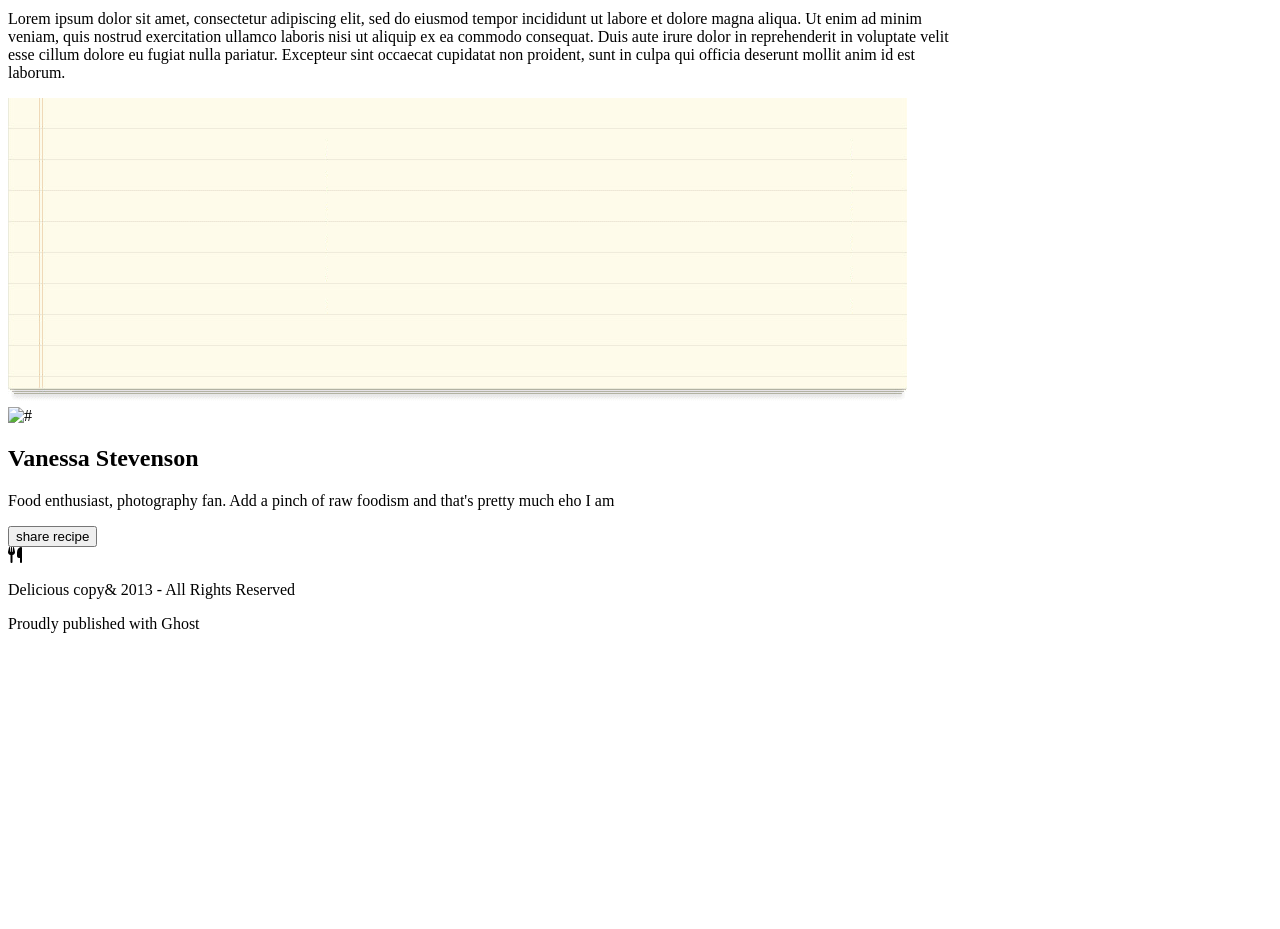
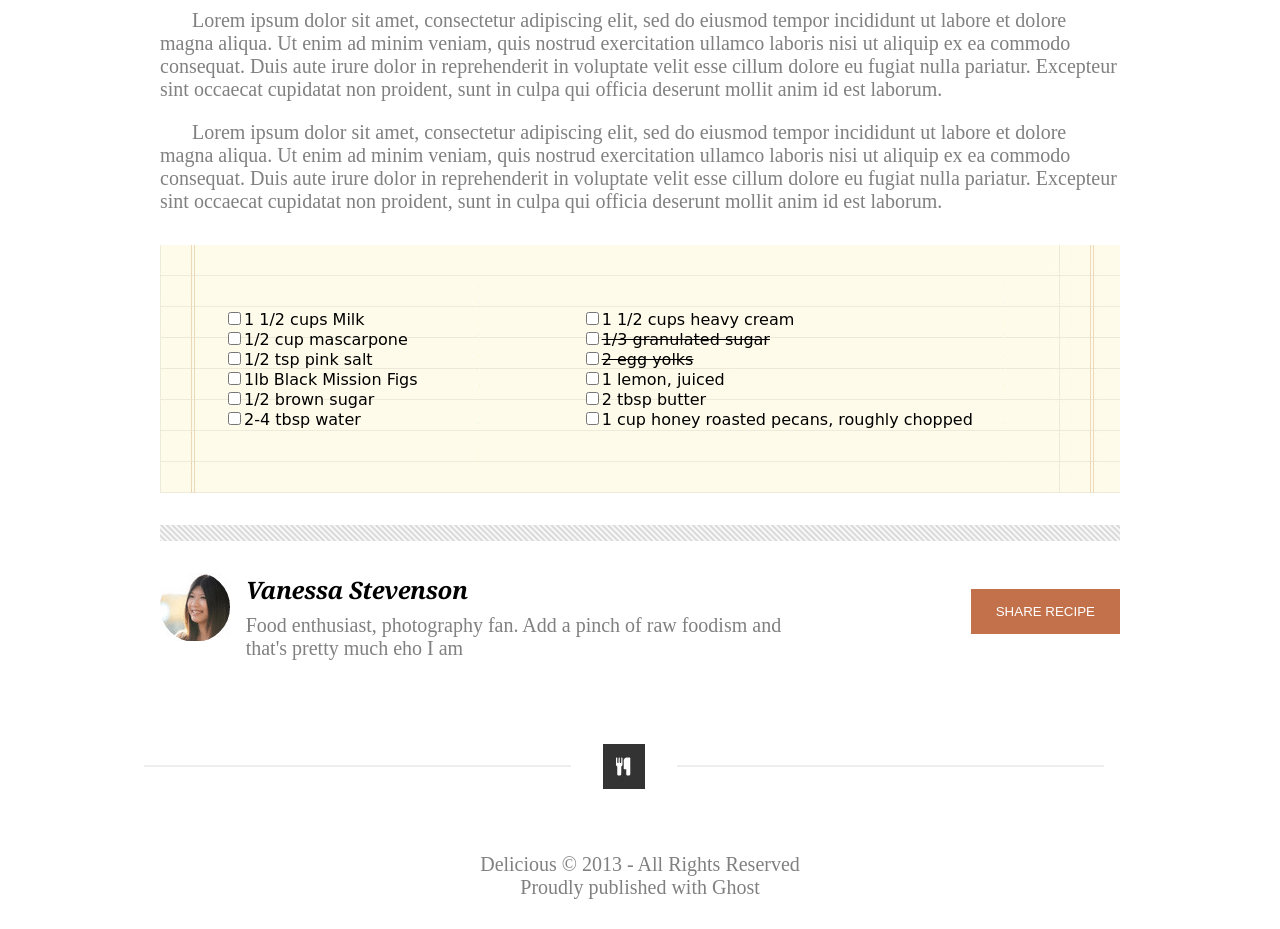
Before and after one commit to Dcastro99/chocolate-pizza, a plain HTML site: page index.html in a window 1280 px wide. Shown: the part 1100-2029 px from the top of the page. Before the commit the page ends 1749 px from the top, so only its background shows below. Drawn offline with Linux system fonts and the light colour scheme; a web font is replaced by a local one.

Commit message:
finished lab 10a

```diff
--- a/css/style.css
+++ b/css/style.css
@@ -2,10 +2,194 @@
 
 body{
   width: 960px;
+  margin: 30px auto;
 }
 
-header{
-  /* display: flex;
+#delicious,
+#sectionHeader,
+#vanessa {
+  display: block;
+}
+
+#sectionHeader {
+  margin-bottom: 2rem;
+}
+
+h2,
+h3 {
+  margin-top: 0;
+  margin-bottom: 0;
+  margin-left: 1rem;
+}
+
+h1 {
+  margin-bottom: 0;
+  font-family: sans-serif;
+  font-weight: bolder;
+  font-size: 3rem;
+  letter-spacing: -2px;
+}
+
+h2 {
+  font-size: 3rem;
+  font-family: 'Licorice', cursive;
+  letter-spacing: 3px;
+  font-style: italic;
+}
+
+h3 {
+  font-family:monospace;
+  color: grey;
+  letter-spacing: -1px;
+  word-spacing: -5px;
+}
+
+main h3 {
+  margin-left: 0;
+  font-size: 1.25rem;
+}
+
+.fa-print {
+  margin-left: 64%;
+  font-size: 1rem;
+}
+#pageHeader {
+  display: flex;
   flex-direction: row;
-  justify-content: space-between;  */
+  width: 50%;
 }
+
+header {
+  width: 960px;
+  display: flex;
+  flex-direction: row;
+  justify-content: space-between;
+  align-items: center;
+}
+
+#mainNav {
+  display: flex;
+  align-items: center;
+  /* margin-left: 22%; */
+}
+
+i {
+  font-size: 30px;
+}
+
+.fa-pinterest-square {
+  margin-right: 1rem;
+}
+
+.stripes {
+  margin-top: 2rem;
+  width: 960px;
+  padding: .5rem;
+  background: repeating-linear-gradient(
+    45deg, lightgrey, white 2px, lightgrey 4px
+  );
+}
+
+section {
+  margin-top: 2rem;
+}
+
+p {
+  text-indent: 2rem;
+  color: grey;
+  font-size: 1.25rem;
+}
+
+#aboutVanessa {
+  display: flex;
+  flex-direction: row;
+  justify-content: space-between;
+  align-items:flex-start;
+  margin-top: 2rem;
+}
+
+#vanessa {
+  margin-right: 14%;
+  width: 60%;
+}
+
+#vanessa h2 {
+  font-family: Cambria, Cochin, Georgia, Times, 'Times New Roman', serif;
+  font-size: 1.5rem;
+  letter-spacing: -.5px;
+  margin-left: 0;
+}
+
+#vanessa p {
+  margin-top: .5rem;
+  text-indent: 0;
+  font-size: 1.25rem;
+  color: grey;
+}
+button {
+  width: fit-content;
+  padding: 15px 25px;
+  background-color: rgb(195, 113, 75);
+  color: white;
+  border: none;
+  margin-top: 1rem ;
+}
+
+button:hover {
+  cursor: pointer;
+}
+
+footer {
+  display: flex;
+  flex-direction: column;
+  justify-content: center;
+  align-items: center;
+  margin-top: 4rem;
+}
+
+footer p {
+  margin-top: 0;
+  margin-bottom: 0;
+  text-indent: 0;
+}
+
+#footerUtensil {
+  width: 960px;
+  display: flex;
+  flex-direction: row;
+  justify-content: center;
+  align-items: center;
+  margin-bottom: 4rem;
+}
+
+.footerLine {
+  width: 960px;
+  border: .5px solid rgba(211, 211, 211, 0.397);
+}
+
+footer div:first-child {
+  margin-right: 2rem;
+}
+
+footer div:last-child {
+  margin-left: 2rem;
+}
+#recipe {
+  background: url(../images/list-bg.png);
+  display: flex;
+  flex-direction: row;
+  justify-content: space-between;
+  align-items: center;
+  padding: 4rem;
+}
+
+#list1,
+#list2 {
+  display: flex;
+  flex-direction: column;
+  font-family: 'Gochi Hand', cursive;
+}
+
+#list2 {
+  margin-right: 10%;
+}
--- a/index.html
+++ b/index.html
@@ -4,6 +4,10 @@
 <head>
   <meta charset="UTF-8">
   <script src="https://kit.fontawesome.com/c78626f8fb.js" crossorigin="anonymous"></script>
+  <link rel="preconnect" href="https://fonts.googleapis.com">
+  <link rel="preconnect" href="https://fonts.gstatic.com" crossorigin>
+  <link href="https://fonts.googleapis.com/css2?family=Licorice&family=Roboto+Mono:ital@1&display=swap"
+    rel="stylesheet">
   <link rel="stylesheet" herf="css/reset.css">
   <link rel="stylesheet" href="css/style.css">
   <title>Chocolate Pizza</title>
@@ -12,11 +16,14 @@
 <body>
 
   <header>
-    <div>
-      <i class="fas fa-utensils"></i>
+    <div id="pageHeader">
+      <img src="images/Chocolate Logo.png" alt="Main Logo" width="75px" height="75px">
+      <div id="Delicious">
         <h2>Delicious</h2>
-      <h3>The best food blog on the web</h3>
+        <h3>THE BEST FOOD BLOG ON THE WEB</h3>
       </div>
+    </div>
+    <div id="mainNav">
       <nav id="nav1">
         <i class="fab fa-facebook-square"></i>
         <i class="fab fa-twitter-square"></i>
@@ -24,56 +31,102 @@
         <i class="fab fa-instagram-square"></i>
         <i class="fab fa-flickr"></i>
         <i class="fab fa-pinterest-square"></i>
-    </nav>
-    <nav id="nav2">
-      <i class="fas fa-wifi"></i>
+        <img src="images/wifi.png" alt="wifi logo">
         <i class="fas fa-envelope-square"></i>
       </nav>
+    </div>
+  </header>
   <div class="stripes"></div>
-  </header>
   <main>
-    <div id="recipe header">
+    <div id="sectionHeader">
       <h1>Chocolate Pizza</h1>
-      <p>posted on 15 Dec 2013 / deserts</p>
+      <h3>posted on 15 Dec 2013 / deserts
         <i class="fas fa-print"><a href="#"></a>PRINT</i>
-
+      </h3>
     </div>
     <!-- main pizza photo -->
-    <img src="images/choco-pizza.png" alt="chocolate pizza picture">
+    <img id="pizzaImage" src="images/choco-pizza.png" alt="chocolate pizza picture" width="960px">
     <section>
       <p>Lorem ipsum dolor sit amet, consectetur adipiscing elit, sed do eiusmod tempor incididunt ut labore et dolore
         magna aliqua. Ut enim ad minim veniam, quis nostrud exercitation ullamco laboris nisi ut aliquip ex ea commodo
         consequat. Duis aute irure dolor in reprehenderit in voluptate velit esse cillum dolore eu fugiat nulla
-        pariatur. Excepteur sint occaecat cupidatat non proident, sunt in culpa qui officia deserunt mollit anim id est
+        pariatur. Excepteur sint occaecat cupidatat non proident, sunt in culpa qui officia deserunt mollit anim id
+        est
         laborum.</p>
       <p>Lorem ipsum dolor sit amet, consectetur adipiscing elit, sed do eiusmod tempor incididunt ut labore et dolore
         magna aliqua. Ut enim ad minim veniam, quis nostrud exercitation ullamco laboris nisi ut aliquip ex ea commodo
         consequat. Duis aute irure dolor in reprehenderit in voluptate velit esse cillum dolore eu fugiat nulla
-        pariatur. Excepteur sint occaecat cupidatat non proident, sunt in culpa qui officia deserunt mollit anim id est
+        pariatur. Excepteur sint occaecat cupidatat non proident, sunt in culpa qui officia deserunt mollit anim id
+        est
         laborum.</p>
       <p>Lorem ipsum dolor sit amet, consectetur adipiscing elit, sed do eiusmod tempor incididunt ut labore et dolore
         magna aliqua. Ut enim ad minim veniam, quis nostrud exercitation ullamco laboris nisi ut aliquip ex ea commodo
         consequat. Duis aute irure dolor in reprehenderit in voluptate velit esse cillum dolore eu fugiat nulla
-        pariatur. Excepteur sint occaecat cupidatat non proident, sunt in culpa qui officia deserunt mollit anim id est
+        pariatur. Excepteur sint occaecat cupidatat non proident, sunt in culpa qui officia deserunt mollit anim id
+        est
         laborum.</p>
-      <div id="list">
-        <img src="images/list-bg.png" alt="recipe list picture">
+    </section>
+    <section id="recipe">
+      <div id="list1">
+        <label>
+          <input type="checkbox">1 1/2 cups Milk
+        </label>
+        <label>
+          <input type="checkbox">1/2 cup mascarpone
+        </label>
+        <label>
+          <input type="checkbox">1/2 tsp pink salt
+        </label>
+        <label>
+          <input type="checkbox">1lb Black Mission Figs
+        </label>
+        <label>
+          <input type="checkbox">1/2 brown sugar
+        </label>
+        <label>
+          <input type="checkbox">2-4 tbsp water
+        </label>
+      </div>
+      <div id="list2">
+        <label>
+          <input type="checkbox">1 1/2 cups heavy cream
+        </label>
+        <label>
+          <input type="checkbox"><del>1/3 granulated sugar</del>
+        </label>
+        <label>
+          <input type="checkbox"><del>2 egg yolks</del>
+        </label>
+        <label>
+          <input type="checkbox">1 lemon, juiced
+        </label>
+        <label>
+          <input type="checkbox">2 tbsp butter
+        </label>
+        <label>
+          <input type="checkbox">1 cup honey roasted pecans, roughly chopped
+        </label>
       </div>
     </section>
     <div class="stripes"></div>
-    <div>
-      <img src="#" alt="#">
+    <div id="aboutVanessa">
+      <img src="images/van-pic.png" alt="Vanessa">
+      <div id="vanessa">
         <h2>Vanessa Stevenson</h2>
         <p>Food enthusiast, photography fan. Add a pinch of raw foodism and that's pretty much eho I am</p>
-      <button type="submit">share recipe</button>
+      </div>
+      <button type="submit">SHARE RECIPE</button>
     </div>
 
   </main>
   <footer>
-    <i class="fas fa-utensils"></i>
-    <p>Delicious copy& 2013 - All Rights Reserved</p>
+    <div id="footerUtensil">
+      <div class="footerLine"></div>
+      <img src="images/Chocolate Logo.png" alt="footerLogo">
+      <div class="footerLine"></div>
+    </div>
+    <p>Delicious &copy 2013 - All Rights Reserved</p>
     <p>Proudly published with Ghost</p>
-
   </footer>
 
 </body>
```
Also changed, not shown: images/Chocolate Logo.png (added), images/van-pic.png (added), images/wifi.png (added). Lines whose indentation alone changed are shown as unchanged.
